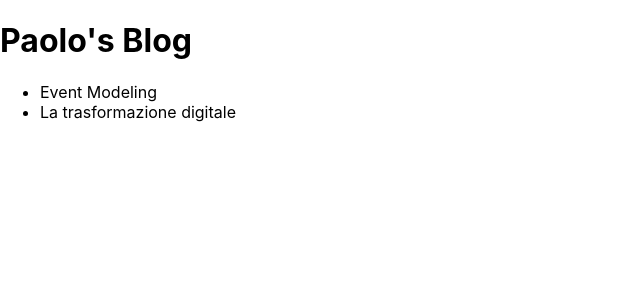
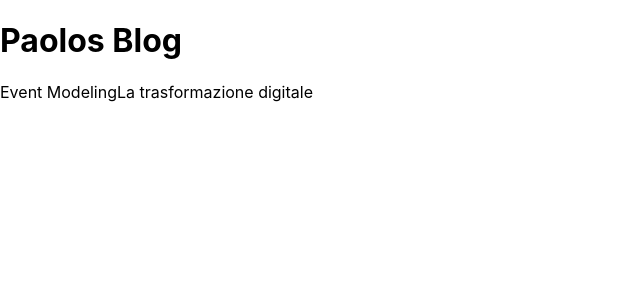
Before and after one commit to paolo-galfione/first-next, a Next.js app: page / in a window 1280 px wide. Shown: the top 300 px of the page, without its empty margins (0-640 px from the left). Built offline with nearby package versions, Linux system fonts and the light colour scheme.

Commit message:
fix invalid quote

```diff
--- a/pages/index.js
+++ b/pages/index.js
@@ -7,15 +7,11 @@ import matter from 'gray-matter'
 export default function Home({ posts }) {
   return (
     <div>
-      <h1>Paolo's Blog</h1>
-      <ul>
-        {posts.map((post, index) => (
-          <li>
+      <h1>Paolos Blog</h1>
+        { posts.map((post, index) => (
             <Link href={'/blog/' + post.route} passHref key={index}>
-            { post.frontMatter.title }</Link>
-          </li>
+            <a>{ post.frontMatter.title }</a></Link>
         ))}
-      </ul>
     </div>
 
   )
```
